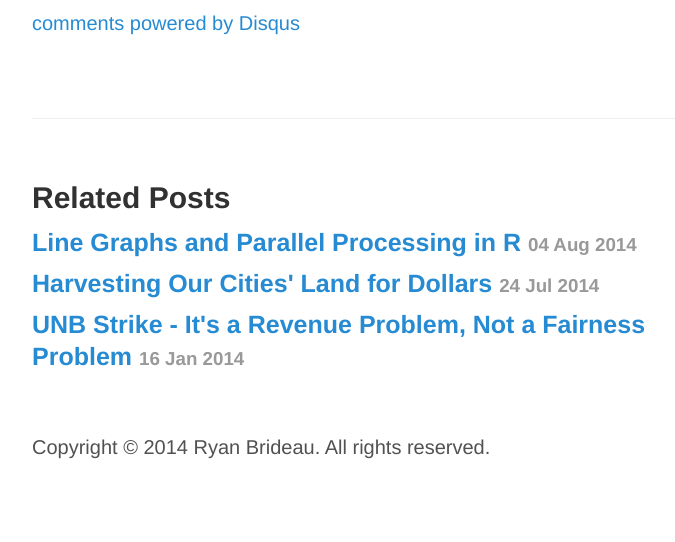
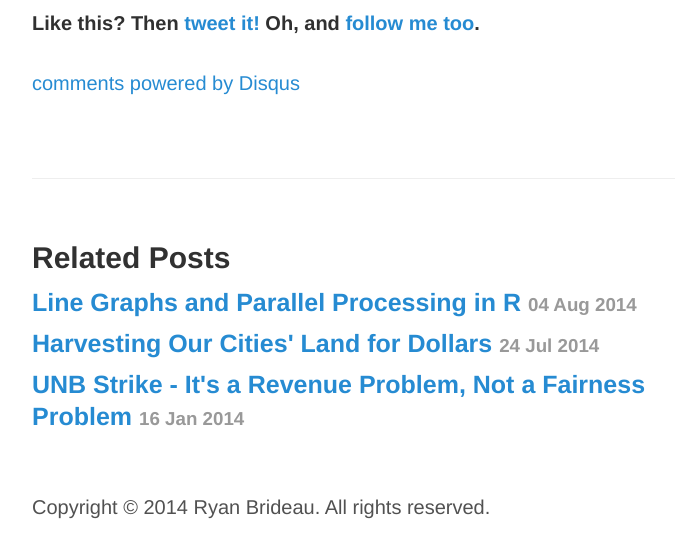
Before and after one commit to Brideau/whackdata, a Jekyll site: the page built from _posts/2014-06-12-spot-the-suburbs.md, in a window 1280 px wide. Shown: the part 1211-1753 px from the top of the page, without its empty margins (248-923 px from the left). Built offline with Jekyll 4.4.1, drawn with Linux system fonts in a browser that asks for light colours; Markdown is read by kramdown in place of the engine named in the settings; comment, search, counter and statistics services are not loaded; before the commit the page ends 1693 px from its top, so only the background shows below that.

Commit message:
Added Twitter share

```diff
--- /dev/null
+++ b/_includes/twitter_plug.html
@@ -0,0 +1,6 @@
+<br />
+<strong>Like this? Then
+<a href="https://twitter.com/intent/tweet?url={{ site.url }}{{ page.url }}&text={{ page.title }}&via=Brideau"
+   target="_blank">
+  tweet it!</a> Oh, and
+<a href="https://twitter.com/Brideau">follow me too</a>.</strong><br />
--- a/_layouts/post.html
+++ b/_layouts/post.html
@@ -7,6 +7,7 @@
   <span class="post-date">{{ page.date | date_to_string }}</span>
   {{ content }}
 
+  {% include twitter_plug.html %}<br />
   {% include comments.html %}
 
 </div>
```
